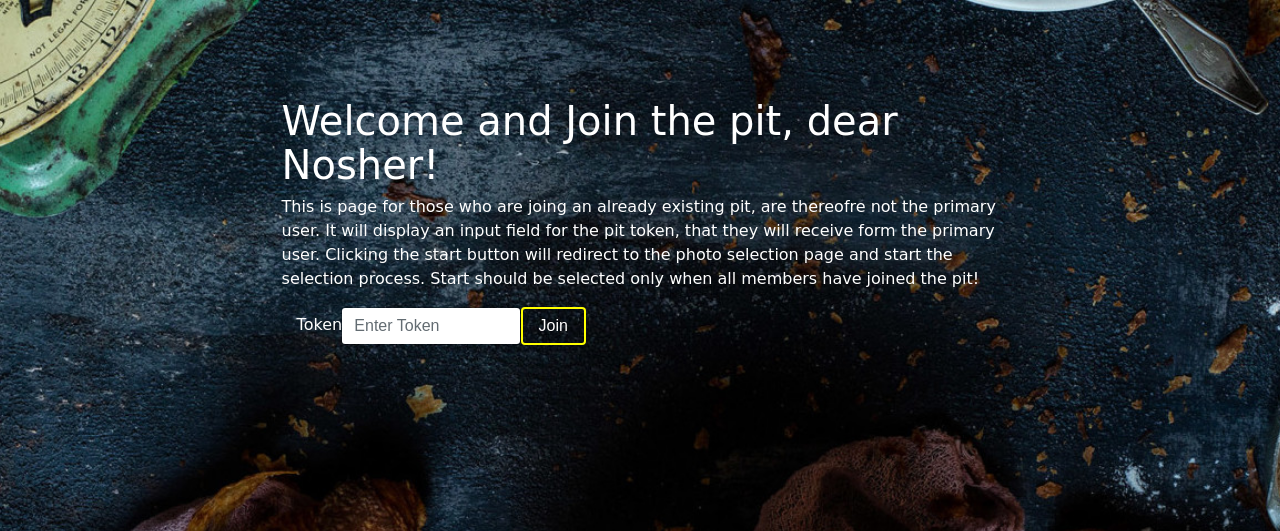
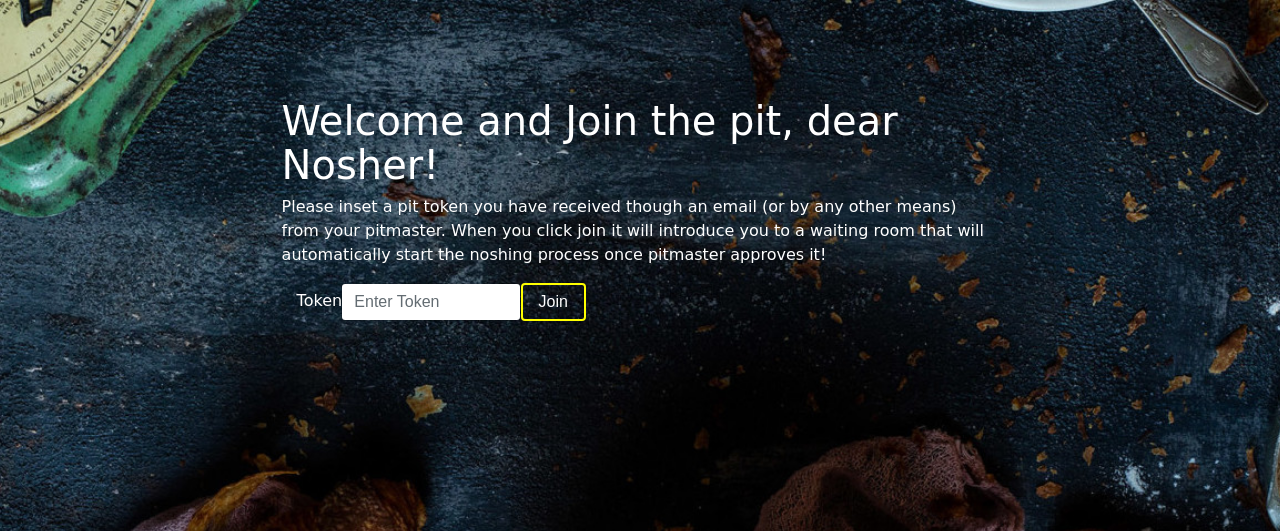
Before and after one commit to Spatterjaaay/NoshPit, a Django app: page /join in a window 1280 px wide. Shown: the part 151-682 px from the top of the page. Run offline with Django 3.2, Linux system fonts and the light colour scheme; some libraries are stand-ins or nearby versions; some web fonts are replaced.

Commit message:
changed text fro joining the pit

```diff
--- a/noshpit/templates/noshpit/join_a_pit.html
+++ b/noshpit/templates/noshpit/join_a_pit.html
@@ -13,7 +13,8 @@
     <h1>Welcome and Join the pit, dear Nosher!</h1>
 
     <p>
-        This is page for those who are joing an already existing pit, are thereofre not the primary user. It will display an input field for the pit token, that they will receive form the primary user. Clicking the start button will redirect to the photo selection page and start the selection process. Start should be selected only when all members have joined the pit!
+        Please inset a pit token you have received though an email (or by any other means) from your pitmaster.
+        When you click join it will introduce you to a waiting room that will automatically start the noshing process once pitmaster approves it!
     </p>
 
     <!-- form that let's user enter a pit token -->
```
